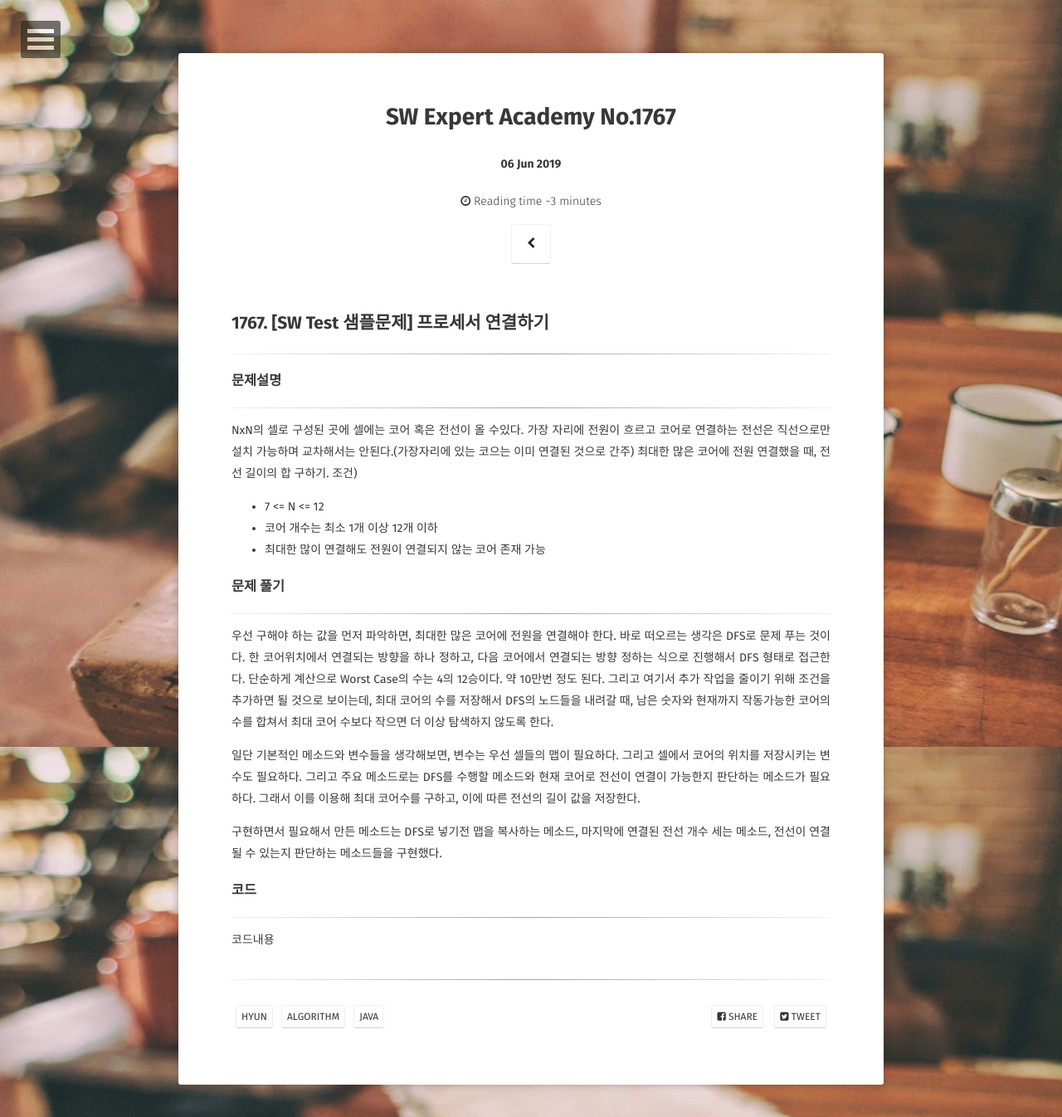
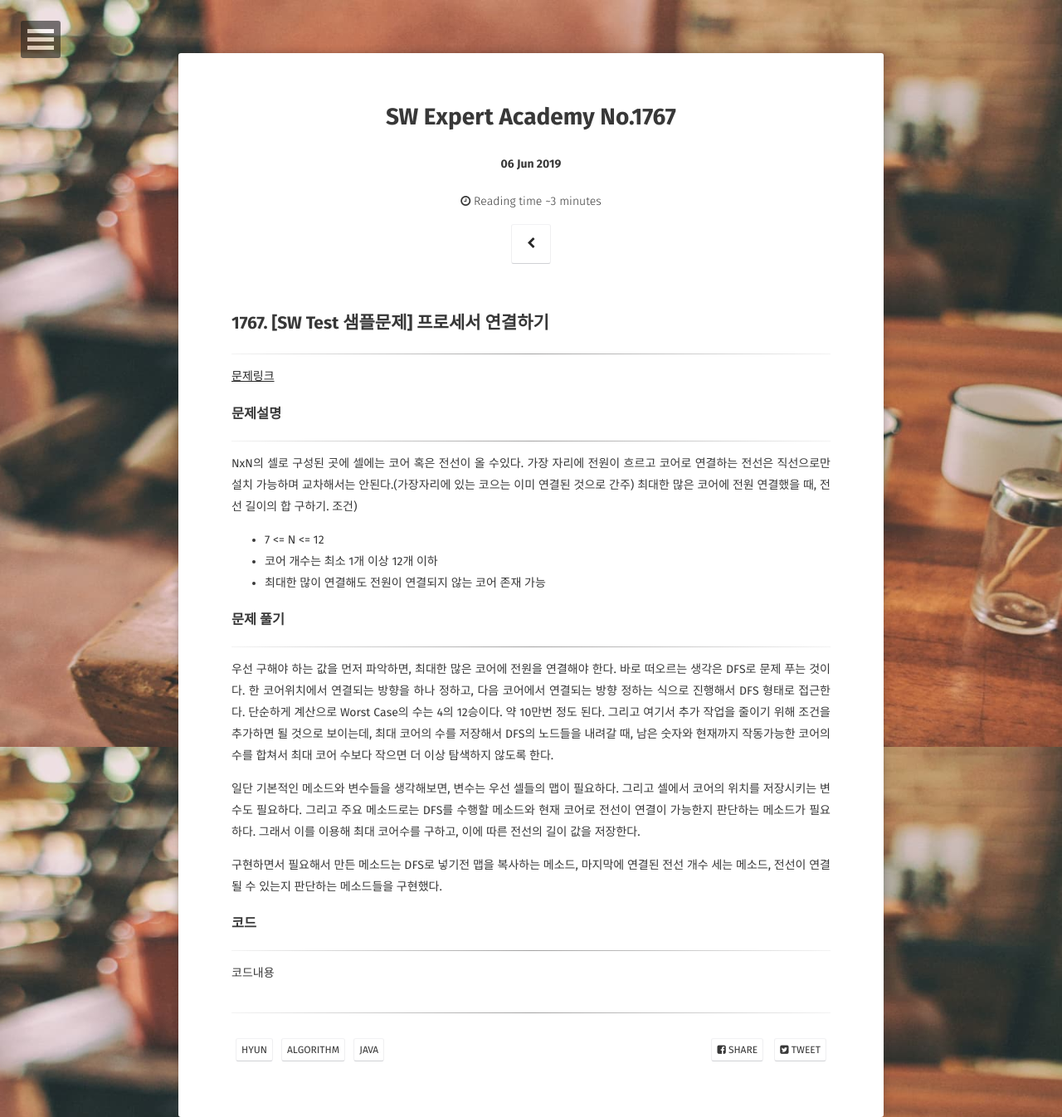
Before and after one commit to smilelife12/smilelife12.github.io, a Jekyll site: the page built from _posts/2019-06-04-Algorithm-SW1767.md, in a window 1280 px wide. Shown: the whole page at 83% size. Built offline with Jekyll 4.4.1, drawn with Linux system fonts in a browser that asks for light colours; some web fonts are replaced.

Commit message:
Update 2019-06-04-Algorithm-SW1767.md

```diff
--- a/_posts/2019-06-04-Algorithm-SW1767.md
+++ b/_posts/2019-06-04-Algorithm-SW1767.md
@@ -12,6 +12,7 @@ comments: false
 
 ## 1767. [SW Test 샘플문제] 프로세서 연결하기
 - - -
+[문제링크](https://www.swexpertacademy.com/main/code/problem/problemDetail.do?contestProbId=AV4suNtaXFEDFAUf)
 ### 문제설명
 - - -
 NxN의 셀로 구성된 곳에 셀에는 코어 혹은 전선이 올 수있다.
```
